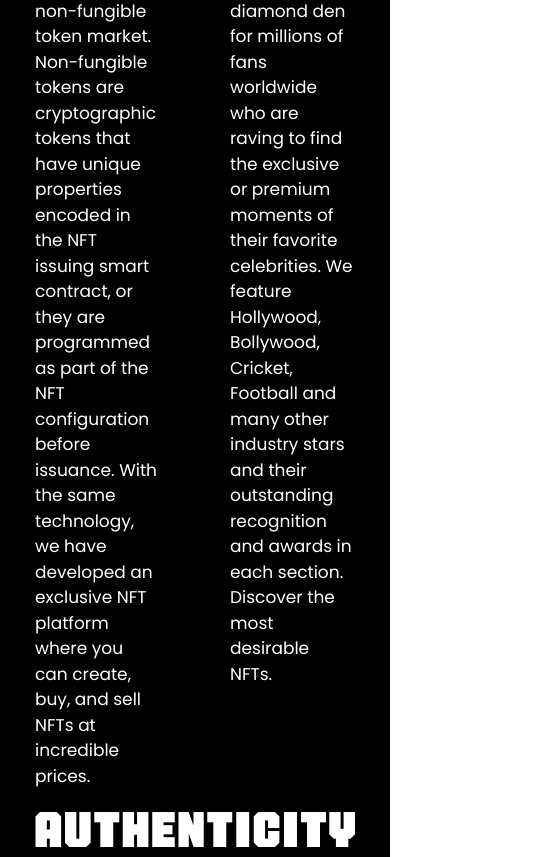
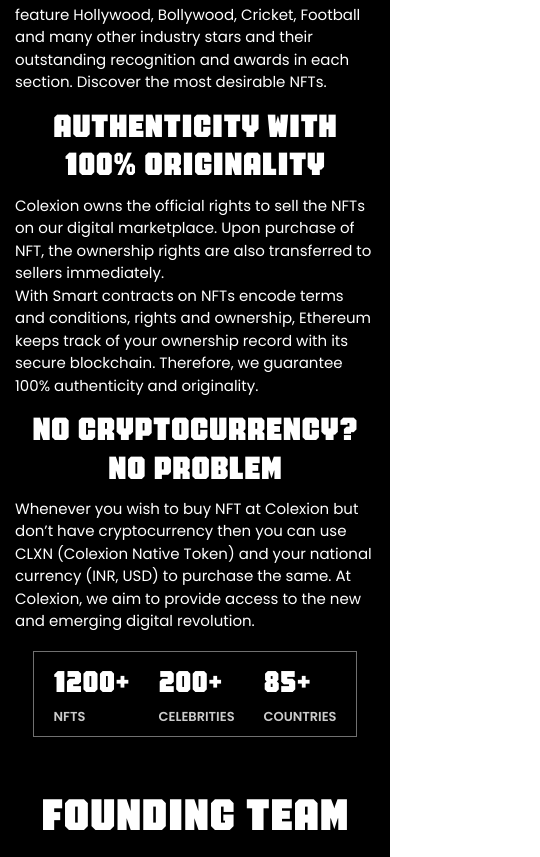
Before and after one commit to Hemant-1821/colexion, a React (Create React App) app: page /aboutus in a window 390 px wide. Shown: the part 1096-1953 px from the top of the page, 540 px wide, since content can reach past the window. Built offline with nearby package versions, Linux system fonts and the light colour scheme.

Commit message:
about us responsive

```diff
--- a/src/Components/Aboutus/Aboutus.css
+++ b/src/Components/Aboutus/Aboutus.css
@@ -1,3 +1,4 @@
+@media only screen and (min-width: 768px ) {
     .aboutus{
         background-color: black;
         padding-top: 5%;
@@ -118,9 +119,13 @@
         position: absolute;
         top: 50px;
         left: 4px;
+        height: 200px;
+        width: 250px;
     }
 
     .founder-image{
+        height: 250px;
+        width: 250px;
         position: absolute;
     }
 
@@ -167,7 +172,107 @@
         color: #fff;
     }
 
-.join-us-head {
+    .join-us-button {
+        font-size: 25px;
+        color: white;
+        padding: 9px 40px 9px 40px;
+        background-image: linear-gradient(to right, #21f5fc 0%, #b241f2 99%);
+    }
+
+    .Roadmap{
+        margin-top: 5%;
+        margin-bottom: 5%;
+    }
+}
+
+@media only screen and (max-width: 767px) {
+    .aboutus{
+        background-color: black;
+        padding-top: 5%;
+        padding-bottom: 5%;
+    }
+
+    .aboutus-rectangle {
+        font-weight: bold;
+        font-size: 18px;
+        margin-top: 2rem;
+        width: 119px;
+        height: 28px;
+        padding: 2px 9px 2px 13px;
+        color: #fff;
+        background-image: linear-gradient(89deg, #21f5fc -47%, #b241f2 99%);
+    }
+
+    .Head {
+        margin-top: 1rem;
+        font-family: FTYOverKillMachinedNC;
+        font-size: 32px;
+        font-weight: normal;
+        font-stretch: normal;
+        font-style: normal;
+        line-height: 1.2;
+        letter-spacing: normal;
+        text-align: center;
+        color: #fff;
+    }
+
+    .content{
+    font-family: Poppins;
+    font-size: 15px;
+    font-weight: normal;
+    font-stretch: normal;
+    font-style: normal;
+    line-height: 1.5;
+    letter-spacing: normal;
+    text-align: left;
+    color: #fff;
+    }
+
+    .left-col{
+        word-wrap: break-word;
+        font-size: 15px;
+        width: 100%;
+    }
+
+    .right-col{
+        font-size: 15px;
+        width: 100%;
+    }
+
+    .Rectangle-numbers {
+        padding: 10px 5px 10px 5px;
+        margin-top: 5%;
+        margin-left: 5%;
+        margin-right: 5%;
+        color: white;
+        border: solid 1px #707070;
+    }
+
+    .number{
+        font-family: FTYOverKillMachinedNC;
+        font-size: 30px;
+        font-weight: normal;
+        font-stretch: normal;
+        font-style: normal;
+        letter-spacing: normal;
+        text-align: left;
+        color: #fff;
+    }
+
+    .label{
+        opacity: 0.8;
+        font-family: Poppins;
+        font-size: 13px;
+        font-weight: 600;
+        font-stretch: normal;
+        font-style: normal;
+        letter-spacing: normal;
+        text-align: left;
+        color: #fff;
+    }
+
+    .Founding-team {
+        margin-top: 6rem;
         font-family: FTYOverKillMachinedNC;
         font-size: 50px;
         font-weight: normal;
@@ -179,10 +284,74 @@
         color: #fff;
     }
 
-.join-us-content{
-    width: 45rem;
+    .Founding-team-content{
         font-family: Poppins;
-    font-size: 24px;
+        font-size: 20px;
+        font-weight: normal;
+        font-stretch: normal;
+        font-style: normal;
+        line-height: 1.67;
+        letter-spacing: normal;
+        text-align: center;
+        color: #fff;
+    }
+
+    .image-container{
+        position: relative;
+        height: 16rem;
+    }
+
+    .founder-image-bg{
+        position: absolute;
+        top: 0%;
+        left: 25%;
+        height: 145px;
+        width: 145px;
+    }
+
+    .founder-image{
+        top: -25px;
+        left: 92px;
+        height: 170px;
+        width: 170px;
+        position: absolute;
+    }
+
+    .member-name{
+        position: absolute;
+        top: 147px;
+        left: 83px;
+        opacity: 0.8;
+        font-family: Poppins;
+        font-size: 20px;
+        font-weight: 500;
+        font-stretch: normal;
+        font-style: normal;
+        line-height: 2.18;
+        letter-spacing: normal;
+        text-align: left;
+        color: #fff;
+    }
+
+    .member-designation{
+        position: absolute;
+        top: 180px;
+        left: 118px;
+        opacity: 0.56;
+        font-family: Poppins;
+        font-size: 13px;
+        font-weight: normal;
+        font-stretch: normal;
+        font-style: normal;
+        letter-spacing: normal;
+        text-align: left;
+        color: #fff;
+    }
+
+    .join-us-content {
+        width: 21rem;
+        font-family: Poppins;
+        font-size: 16px;
         font-weight: normal;
         font-stretch: normal;
         font-style: normal;
@@ -193,9 +362,9 @@
     }
 
     .join-us-button {
-    font-size: 25px;
+        font-size: 16px;
         color: white;
-    padding: 9px 40px 9px 40px;
+        padding: 10px 30px 10px 30px;
         background-image: linear-gradient(to right, #21f5fc 0%, #b241f2 99%);
     }
 
@@ -203,15 +372,4 @@
         margin-top: 5%;
         margin-bottom: 5%;
     }
-
-.Roadmap-head {
-    font-family: FTYOverKillMachinedNC;
-    font-size: 50px;
-    font-weight: normal;
-    font-stretch: normal;
-    font-style: normal;
-    line-height: 1.2;
-    letter-spacing: normal;
-    text-align: center;
-    color: #fff;
 }
--- a/src/Components/Aboutus/Aboutus.js
+++ b/src/Components/Aboutus/Aboutus.js
@@ -18,32 +18,32 @@ const Aboutus = () => {
                     <div className="aboutus-rectangle">ABOUT US</div>
                 </div>
                 <div className="">
-                    <div className="Head">About Colexion</div>
+                    <h2 className="Head">About Colexion</h2>
                     <div className="row">
-                        <div className="col-6 content left-col">
+                        <div className="col-md-6 content left-col">
                             Colexion is the world's largest licensed NFT marketplace, offering digital artists a new path for bridging the gap between traditional art markets and the emerging non-fungible token market. Non-fungible tokens are cryptographic tokens that have unique properties encoded in the NFT issuing smart contract, or they are programmed as part of the NFT configuration before issuance. With the same technology, we have developed an exclusive NFT platform where you can create, buy, and sell NFTs at incredible prices.
                         </div>
-                        <div className="col-6 content right-col">
+                        <div className="col-md-6 content right-col">
                             We also offer diversity by providing multiple industries NFTs including Art, Entertainment, Lifestyle, Fashion and Sports.
                             Colexion is the diamond den for millions of fans worldwide who are raving to find the exclusive or premium moments of their favorite celebrities. We feature Hollywood, Bollywood, Cricket, Football and many other industry stars and their outstanding recognition and awards in each section. Discover the most desirable NFTs.
                         </div>
                     </div>
                 </div>
                 <div className="">
-                    <div className="Head">Authenticity with 100% Originality</div>
+                    <h2 className="Head">Authenticity with 100% Originality</h2>
                     <div className="row">
-                        <div className="col-6 content left-col">
+                        <div className="col-md-6 content left-col">
                             Colexion owns the official rights to sell the NFTs on our digital marketplace. Upon purchase of NFT, the ownership rights are also transferred to sellers immediately.
                         </div>
-                        <div className="col-6 content right-col">
+                        <div className="col-md-6 content right-col">
                             With Smart contracts on NFTs encode terms and conditions, rights and ownership, Ethereum keeps track of your ownership record with its secure blockchain. Therefore, we guarantee 100% authenticity and originality.
                         </div>
                     </div>
                 </div>
                 <div className="">
-                    <div className="Head">No Cryptocurrency? No Problem</div>
+                    <h2 className="Head">No Cryptocurrency? No Problem</h2>
                     <div className="row">
-                        <div className="col-12 content ml-4 mt-4 pr-3">
+                        <div className="col-12 content ml-md-4 mt-md-4 pr-md-3">
                             Whenever you wish to buy NFT at Colexion but don’t have cryptocurrency then you can use CLXN (Colexion Native Token) and your national currency (INR, USD) to purchase the same. At Colexion, we aim to provide access to the new and emerging digital revolution.
                         </div>
                     </div>
@@ -67,12 +67,12 @@ const Aboutus = () => {
 
 
                 <div className="Roadmap">
-                    <div className="Roadmap-head">ROADMAP</div>
+                    <h2 className="Head">ROADMAP</h2>
                     <Roadmap />
                 </div>
 
                 <div className="join-us">
-                    <div className="join-us-head">JOIN US</div>
+                    <h2 className="Head">JOIN US</h2>
                     <div className="row justify-content-center">
                         <div className="join-us-content">Are you passionate about empowering a generation of digital creatives? Join our world class team of former founders and product, engineering and growth leaders.</div>
                     </div>
```
Also changed, not shown: src/Components/Teams.js (+18 -18 lines). Lines whose indentation alone changed are shown as unchanged.
